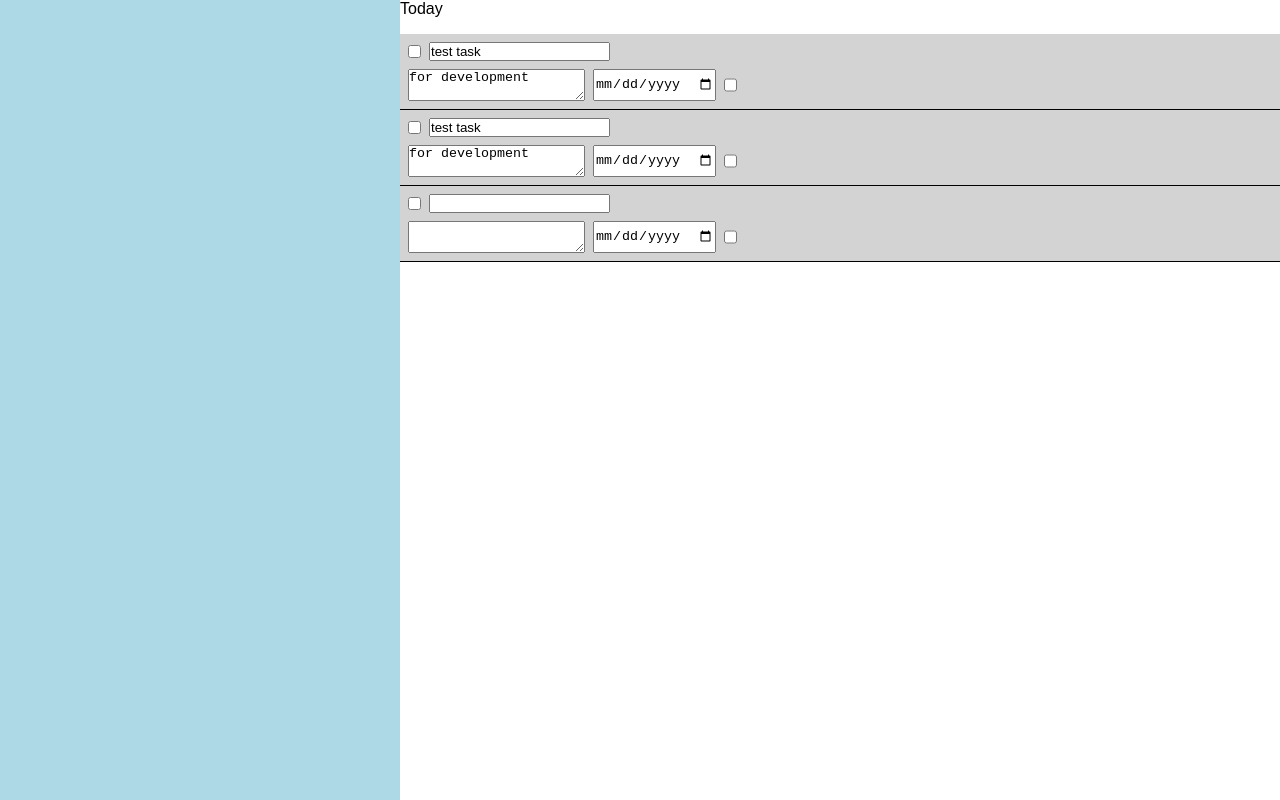
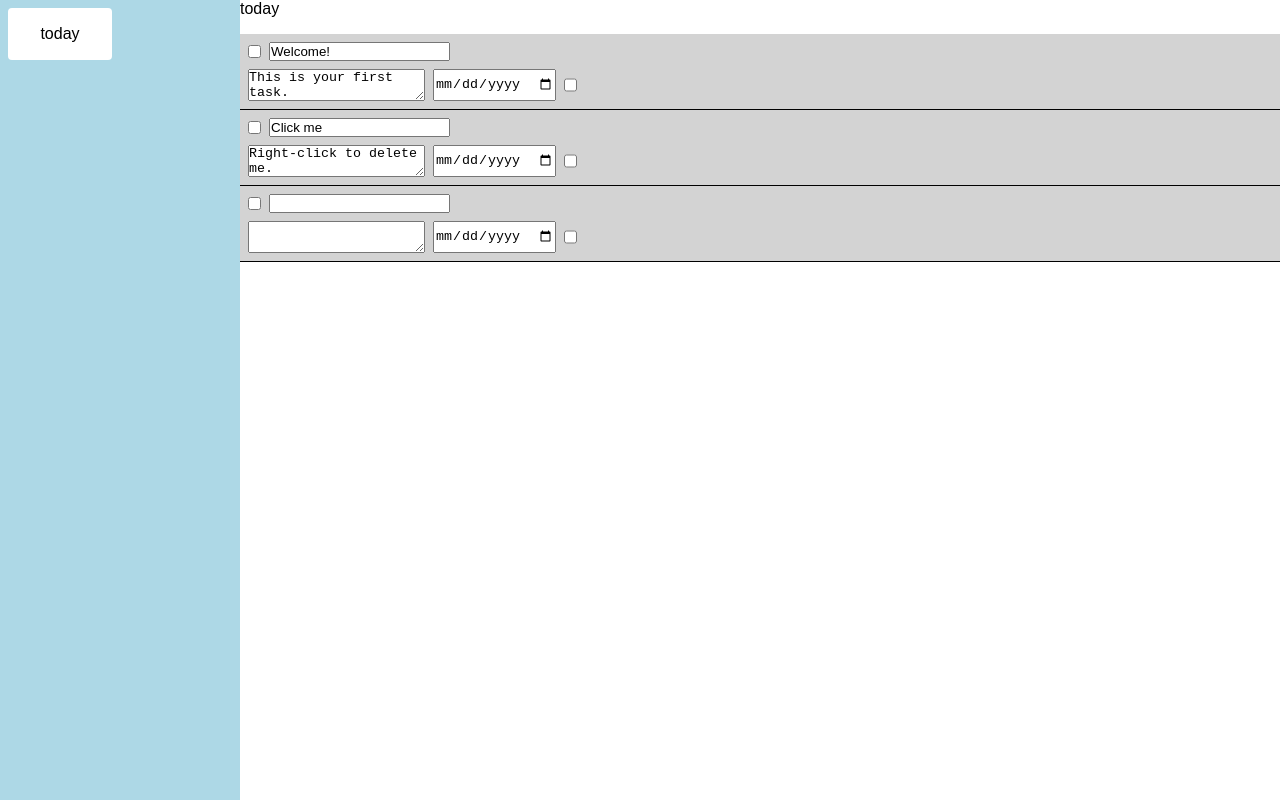
Before and after one commit to viet456/Todo-List, a website built with Vite: page index.html in a window 1280 px wide. Built offline with nearby package versions, Linux system fonts and the light colour scheme.

Commit message:
feat(app): add reactive project sidebar and task section based on active project

```diff
--- a/src/css/base.css
+++ b/src/css/base.css
@@ -11,7 +11,7 @@ html, body {
 }
 #app {
   display: grid;
-  grid-template-columns: 25rem 1fr;
+  grid-template-columns: 15rem 1fr;
   grid-template-rows: auto 1fr;
   height: 100%;
 }
--- /dev/null
+++ b/src/css/components/projectTile.css
@@ -0,0 +1,16 @@
+#projects-wrapper {
+  display: grid;
+  grid-template-columns: 1fr 1fr;
+  padding: 0.5rem;
+  gap: 1rem;
+}
+.project-tile {
+aspect-ratio: 1 / 0.5;
+  padding: 0.75rem;
+  display: flex;
+  align-items: center;
+  justify-content: center;
+  border-radius: 4px;
+  background-color: white;
+  cursor: pointer;
+}
--- /dev/null
+++ b/src/js/components/showProjects.js
@@ -0,0 +1,26 @@
+import { getProjects } from "@js/utilities/projectService";
+import { getActiveProject, setActiveProject } from "@js/utilities/projectService";
+import '@css/components/projectTile.css'
+
+export function showProjects() {
+    const wrapper = document.createElement('div');
+    wrapper.id = 'projects-wrapper';
+
+    function render() {
+        wrapper.innerHTML = '';
+        getProjects().forEach(project => {
+            let projectTile = document.createElement('div');
+            projectTile.classList.add('project-tile');
+            projectTile.textContent = project.name;
+            projectTile.style.color = project.color;
+            //switch projects on click
+            projectTile.addEventListener('click', () => {
+                setActiveProject(project);
+            });
+            wrapper.append(projectTile);
+        });
+    }
+    window.addEventListener("projectsChanged", render);
+    render();
+    return wrapper;
+}
--- a/src/js/components/sidebar.js
+++ b/src/js/components/sidebar.js
@@ -1,7 +1,10 @@
 import '@css/components/sidebar.css'
+import { showProjects } from '@js/components/showProjects';
 
 export function createSidebar() {
     const sidebar = document.createElement('div');
     sidebar.id = 'sidebar';
+    sidebar.innerHTML = ''
+    sidebar.append(showProjects());
     return sidebar;
 }
--- a/src/js/components/taskSection.js
+++ b/src/js/components/taskSection.js
@@ -1,10 +1,22 @@
 import '@css/components/taskSection.css'
 import { taskHeader } from '@js/components/taskHeader';
+import { getActiveProject } from '@js/utilities/projectService';
 
 export function createTaskSection(project) {
     const taskSection = document.createElement('div');
     taskSection.id = 'taskSection';
 
-    taskSection.append(taskHeader(project));
+    function render() {
+        taskSection.append(taskHeader(project));
+        const tasksList = project.showProjectTasks();
+        taskSection.append(tasksList);
+    }
+
+    render();
+    //update task displayed to different active project
+    window.addEventListener("activeProjectChanged", () => {
+        project = getActiveProject(); // update to the new project
+        render();
+    });
     return taskSection;
 }
--- a/src/js/utilities/project.js
+++ b/src/js/utilities/project.js
@@ -6,7 +6,7 @@ export class Project {
     constructor(name) {
         this.name = name;
         this.tasks = [];
-        this.color = null;
+        this.color = 'black';
         this.archived = false;
         this.ensureBlankTask();
     }
--- a/src/js/utilities/projectService.js
+++ b/src/js/utilities/projectService.js
@@ -1,9 +1,31 @@
 import { Project } from "@js/utilities/project";
+import { Task } from "@js/utilities/task";
 
+let activeProject = null;
 let projects = [];
 
+function notifyProjects() {
+  window.dispatchEvent(new CustomEvent("projectsChanged"));
+}
+
+export function setActiveProject(project) {
+  activeProject = project;
+}
+
+export function getActiveProject() {
+  return activeProject;
+}
+
+//add to projects array
 export function addProject(project) {
     projects.push(project);
+    notifyProjects();
+}
+
+export function createProject(project) {
+  const newProject = new Project(project);
+  addProject(newProject);
+  return newProject;
 }
 
 export function getProjects() {
@@ -12,10 +34,19 @@ export function getProjects() {
 
 export function deleteProject(project) {
     projects = projects.filter(p => p !== project);
+    notifyProjects();
 }
 
 export function updateProject(project, changes) {
     //usage:
     //updateProject(myProject, { name: "Tomorrow", color: "#f00" });
     Object.assign(project, changes);
+    notifyProjects();
 }
+
+//default project
+const defaultProject = new Project("today");
+projects.push(defaultProject);
+setActiveProject(defaultProject);
+defaultProject.addTask(new Task("Welcome!", "This is your first task.", null, false, false));
+defaultProject.addTask(new Task("Click me", "Right-click to delete me.", null, false, false));
--- a/src/main.js
+++ b/src/main.js
@@ -2,24 +2,18 @@ import '@css/base.css'
 import { createTaskSection } from '@js/components/taskSection';
 import { createSidebar } from '@js/components/sidebar';
 import { Project } from '@js/utilities/project';
+import { addProject, getProjects, createProject } from '@js/utilities/projectService';
 import { Task } from '@js/utilities/task';
+import { getActiveProject } from './js/utilities/projectService';
 
 console.log(`we're live`);
 
 export function main() {
     const app = document.getElementById('app');
+    let focus = getActiveProject();
     app.innerHTML = '';
-    //default project is for today
-    const today = new Project('Today');
-
-    app.append(createSidebar(), createTaskSection(today));
+    app.append(createSidebar(), createTaskSection(focus));
 
 
-    //test task
-    const todaysTask = new Task('test task', 'for development', 'today', false, false);
-    const todaysTask2 = new Task('test task', 'for development', 'today', false, false);
-    today.addTask(todaysTask);
-    today.addTask(todaysTask2);
-    taskSection.append(today.showProjectTasks());
 }
 main();
```
